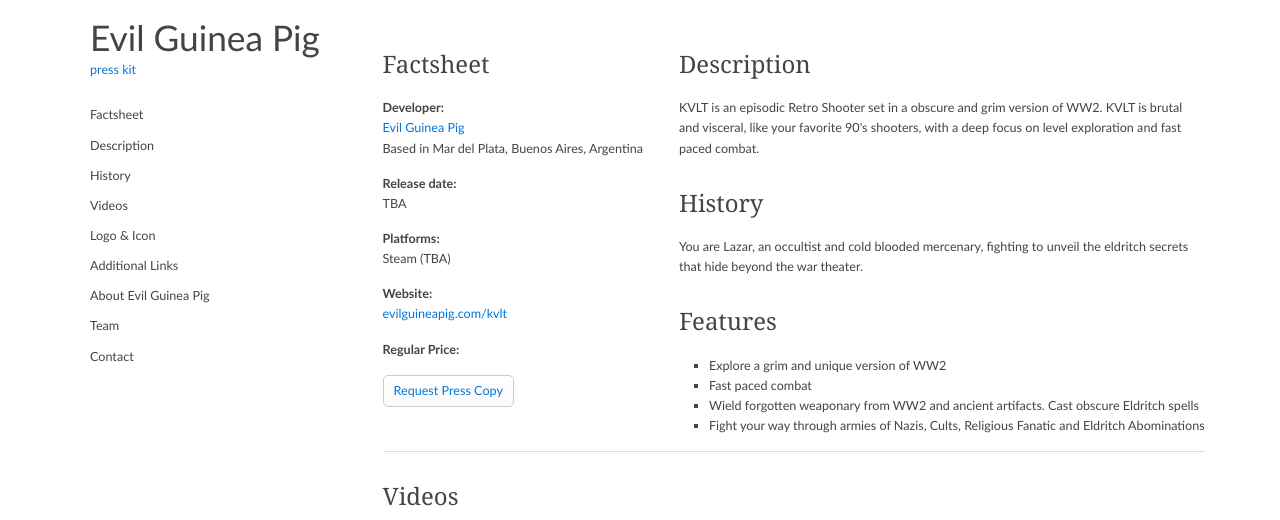
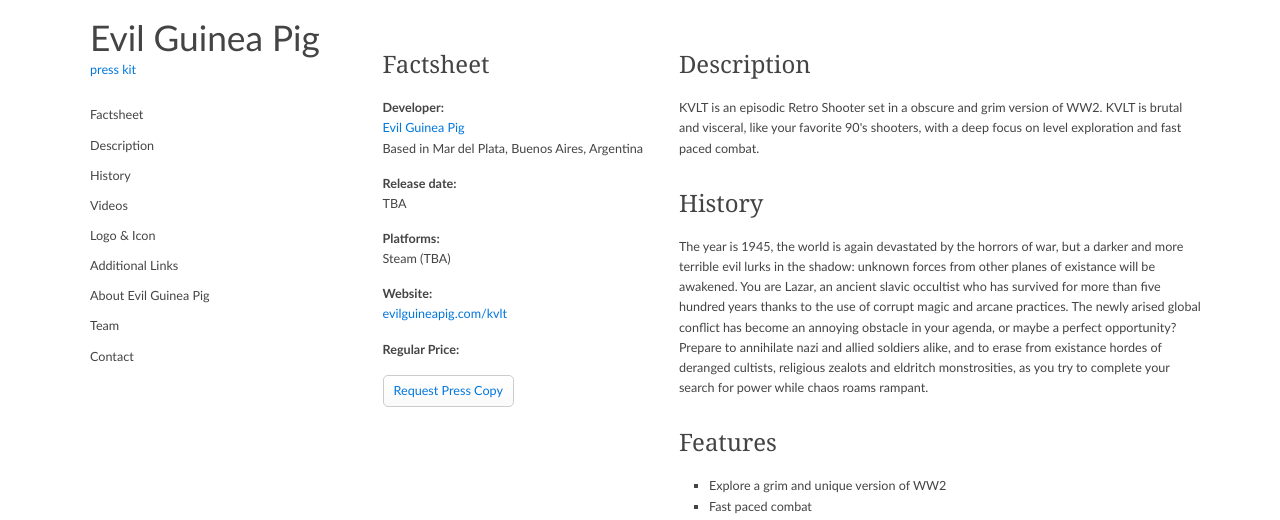
Before and after one commit to EvilGuineaPig/evilguineapig.github.io, a plain HTML site: page presskit/product/index.html in a window 1280 px wide. Shown: the top 520 px of the page. Drawn offline with Linux system fonts and the light colour scheme.

Commit message:
PressKit: New content for KVLT history description.

```diff
--- a/presskit/product/index.html
+++ b/presskit/product/index.html
@@ -6,7 +6,7 @@
 
     <title>KVLT - Evil Guinea Pig</title>
 
-    <link rel="shortcut icon" href="images/favicon.ico?t=1628602968843">
+    <link rel="shortcut icon" href="images/favicon.ico?t=1628614870841">
 
     <link rel="stylesheet" href="../css/normalize.css">
     <link rel="stylesheet" href="../css/master.css">
@@ -130,7 +130,9 @@
               <p>KVLT is an episodic Retro Shooter set in a obscure and grim version of WW2. KVLT is brutal and visceral, like your favorite 90&#x27;s shooters, with a deep focus on level exploration and fast paced combat.</p>
 
               <h2 id="history">History</h2>
-              <p>You are Lazar, an occultist and cold blooded mercenary, fighting to unveil the eldritch secrets that hide beyond the war theater.</p>
+              <p>The year is 1945, the world is again devastated by the horrors of war, but a darker and more terrible evil lurks in the shadow: unknown forces from other planes of existance will be awakened.
+              You are Lazar, an ancient slavic occultist who has survived for more than five hundred years thanks to the use of corrupt magic and arcane practices. The newly arised global conflict has become an annoying obstacle in your agenda, or maybe a perfect opportunity?
+              Prepare to annihilate nazi and allied soldiers alike, and to erase from existance hordes of deranged cultists, religious zealots and eldritch monstrosities, as you try to complete your search for power while chaos roams rampant.</p>
 
 
               <h2 id="features">Features</h2>
```
